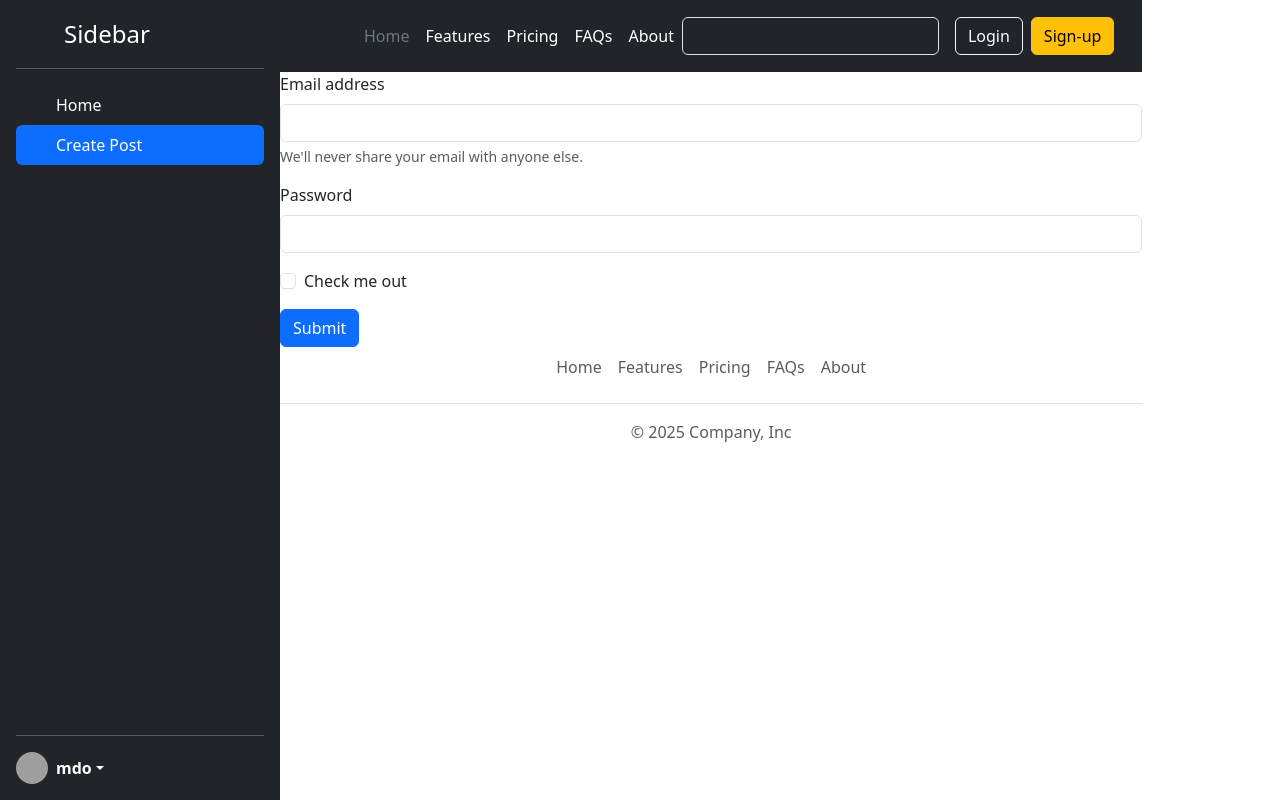
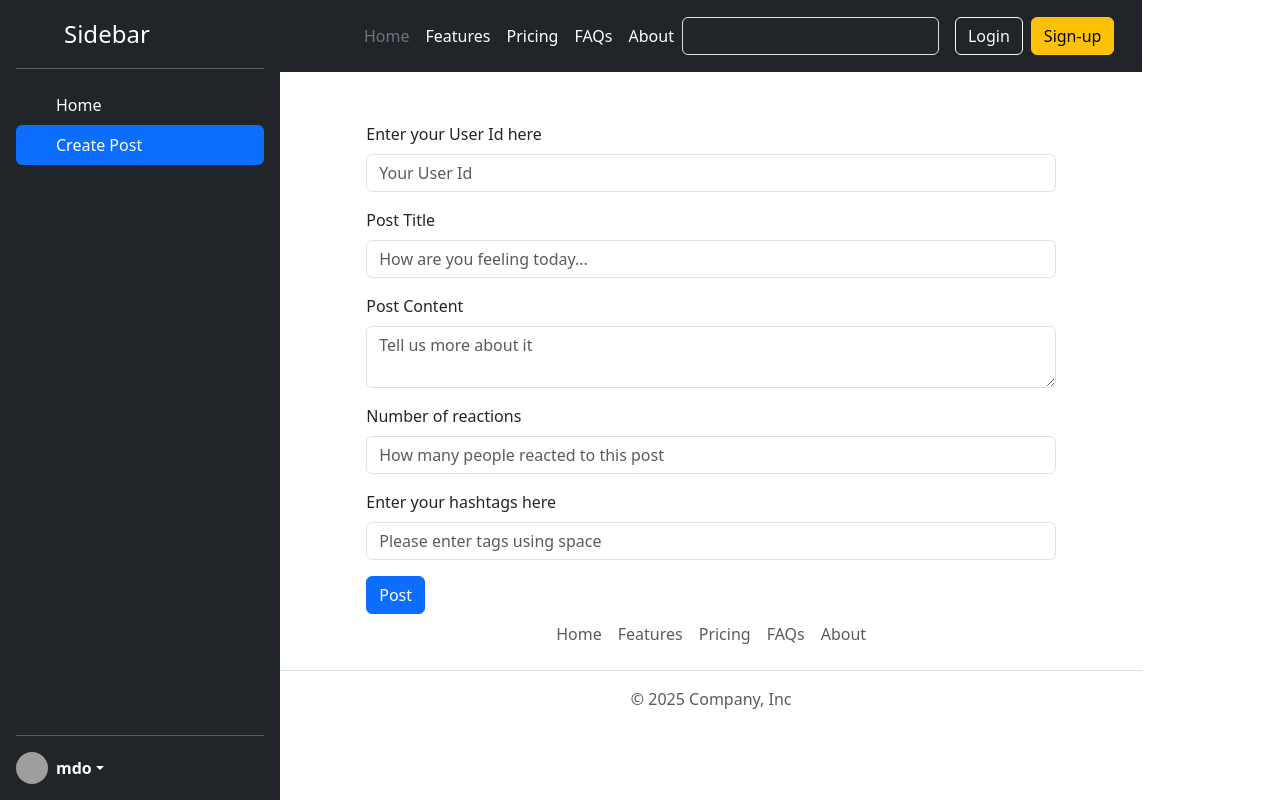
Before and after one commit to shubhampathare25/Social-Media-Interface, a React (Vite) app: page /create-post in a window 1280 px wide. Both pictures are taken after a click on the item "Create Post". Built offline with nearby package versions, Linux system fonts and the light colour scheme; grey boxes are pictures that could not be loaded.

Commit message:
UI post components

```diff
--- a/src/App.css
+++ b/src/App.css
@@ -19,5 +19,11 @@
   margin: 0px 3px;
 }
 .reactions {
-  margin: 0px 3px;
+  margin: 15px 0 0 0;
 }
+
+.create-post {
+  width: 80%;
+  margin-top: 50px;
+  margin-left: 10%;
+}
--- a/src/components/CreatePost.jsx
+++ b/src/components/CreatePost.jsx
@@ -1,42 +1,93 @@
+import { useContext, useRef } from "react";
+import { PostList } from "../store/post-list-store";
+
 const CreatePost = () => {
+  const { addPost } = useContext(PostList);
+
+  const userIdElement = useRef();
+  const postTitleElement = useRef();
+  const postBodyElement = useRef();
+  const reactionsElement = useRef();
+  const tagsElement = useRef();
+
+  const handleSubmit = (event) => {
+    event.preventDefault();
+    const userId = userIdElement.current.value;
+    const postTitle = postTitleElement.current.value
+    const postBody = postBodyElement.current.value
+    const reactions = reactionsElement.current.value
+    const tags = tagsElement.current.value
+  };
+
   return (
-    <form>
+    <form className="create-post" onSubmit={handleSubmit}>
       <div className="mb-3">
-        <label htmlFor="exampleInputEmail1" className="form-label">
-          Email address
+        <label htmlFor="userId" className="form-label">
+          Enter your User Id here
         </label>
         <input
-          type="email"
+          type="text"
+          ref={userIdElement}
           className="form-control"
-          id="exampleInputEmail1"
-          aria-describedby="emailHelp"
+          id="User Id"
+          placeholder="Your User Id"
         />
-        <div id="emailHelp" className="form-text">
-          We'll never share your email with anyone else.
-        </div>
       </div>
+
       <div className="mb-3">
-        <label htmlFor="exampleInputPassword1" className="form-label">
-          Password
+        <label htmlFor="body" className="form-label">
+          Post Title
         </label>
         <input
-          type="password"
+          type="text"
+          ref={postTitleElement}
           className="form-control"
-          id="exampleInputPassword1"
+          id="title"
+          placeholder="How are you feeling today..."
         />
       </div>
-      <div className="mb-3 form-check">
+
+      <div className="mb-3">
+        <label htmlFor="body" className="form-label">
+          Post Content
+        </label>
+        <textarea
+          type="text"
+          ref={postBodyElement}
+          className="form-control"
+          id="body"
+          placeholder="Tell us more about it"
+        />
+      </div>
+
+      <div className="mb-3">
+        <label htmlFor="reactions" className="form-label">
+          Number of reactions
+        </label>
         <input
-          type="checkbox"
-          className="form-check-input"
-          id="exampleCheck1"
+          type="text"
+          ref={reactionsElement}
+          className="form-control"
+          id="reactions"
+          placeholder="How many people reacted to this post"
         />
-        <label className="form-check-label" htmlFor="exampleCheck1">
-          Check me out
+      </div>
+
+      <div className="mb-3">
+        <label htmlFor="tags" className="form-label">
+          Enter your hashtags here
         </label>
+        <input
+          type="text"
+          ref={tagsElement}
+          className="form-control"
+          id="tags"
+          placeholder="Please enter tags using space"
+        />
       </div>
+
       <button type="submit" className="btn btn-primary">
-        Submit
+        Post
       </button>
     </form>
   );
--- a/src/components/Post.jsx
+++ b/src/components/Post.jsx
@@ -1,21 +1,30 @@
+import { useContext } from "react";
 import { AiFillDelete } from "react-icons/ai";
+import { PostList } from "../store/post-list-store";
 
 const Post = ({ post }) => {
+  const { deletePost } = useContext(PostList);
+
   return (
     <div className="card post-card" style={{ width: "18rem" }}>
       <div className="card-body">
         <h5 className="card-title">
           {post.title}
-          <span class="position-absolute top-0 start-100 translate-middle badge rounded-pill bg-danger">
+          <span
+            className="position-absolute top-0 start-100 translate-middle badge rounded-pill bg-danger"
+            onClick={() => deletePost(post.id)}
+          >
             <AiFillDelete />
           </span>
         </h5>
         <p className="card-text">{post.body}</p>
         {post.tags.map((tag) => (
-          <span class="badge text-bg-primary hashtag">{tag}</span>
+          <span key={tag} className="badge text-bg-primary hashtag">
+            {tag}
+          </span>
         ))}
-        <div class="alert alert-success reaction" role="alert">
-          A simple success alert—check it out!
+        <div className="alert alert-success reaction" role="alert">
+          This post has been reacted by {post.reactions} people.
         </div>
       </div>
     </div>
--- a/src/store/post-list-store.jsx
+++ b/src/store/post-list-store.jsx
@@ -7,7 +7,13 @@ export const PostList = createContext({
 });
 
 const postListReducer = (currPostList, action) => {
-  return currPostList;
+  let newPostList = currPostList;
+  if (action.type === "DELETE_POST") {
+    newPostList = currPostList.filter(
+      (post) => post.id !== action.payload.postId,
+    );
+  }
+  return newPostList;
 };
 
 const PostListProvider = ({ children }) => {
@@ -18,7 +24,14 @@ const PostListProvider = ({ children }) => {
 
   const addPost = () => {};
 
-  const deletePost = () => {};
+  const deletePost = (postId) => {
+    dispatchPostList({
+      type: "DELETE_POST",
+      payload: {
+        postId,
+      },
+    });
+  };
 
   return (
     <PostList.Provider value={{ postList, addPost, deletePost }}>
```
